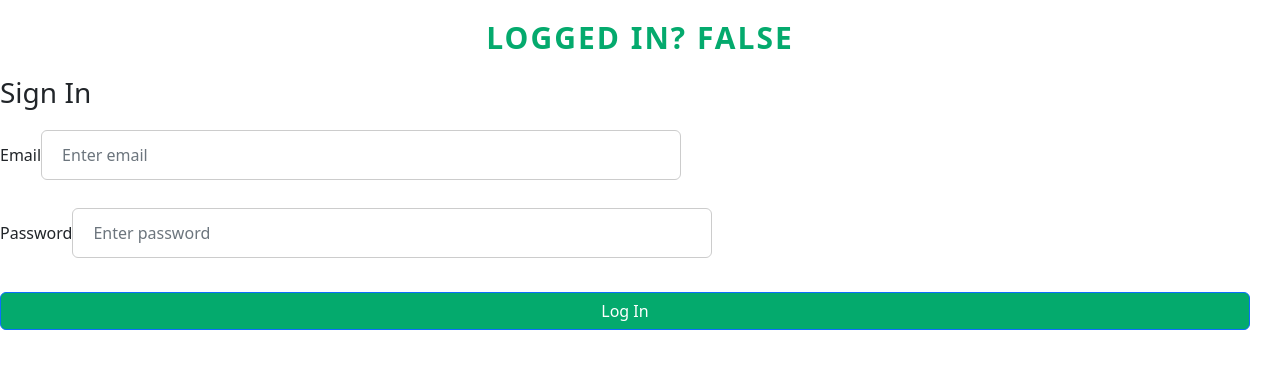
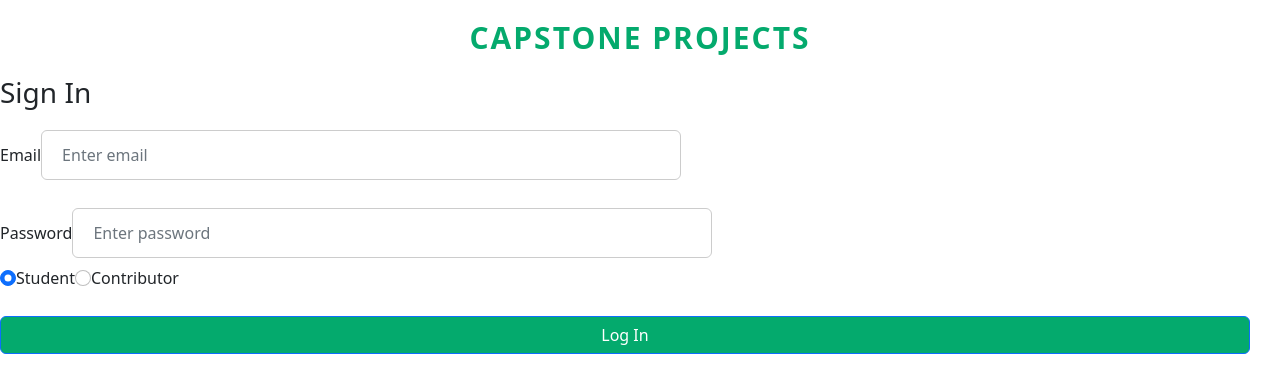
Before and after one commit to shaddev/Hack-WashU-2022, a React (Create React App) app in the folder webapp/: page /login in a window 1280 px wide. Shown: the top 392 px of the page. Built offline with nearby package versions, Linux system fonts and the light colour scheme.

Commit message:
fix sign up and login

```diff
--- a/webapp/src/App.js
+++ b/webapp/src/App.js
@@ -17,7 +17,7 @@ function App() {
 
 
   const [isLoggedIn, setIsLoggedIn] = useState(false)
-  const [user, setUser] = useState({email: 'shad123', type: 'student'}) // type is 'student' or 'contributor'
+  const [user, setUser] = useState({email: null, type: null}) // type is 'student' or 'contributor'
 
   return (
     <Router>
--- a/webapp/src/components/IndexPages/Heading.js
+++ b/webapp/src/components/IndexPages/Heading.js
@@ -5,6 +5,8 @@ import "../../css/Heading.css";
 const Heading = (props) => {
   const type = props.user.type;
   const isLoggedIn = props.isLoggedIn;
+
+  const user = props.user;
 
   const navigate = useNavigate();
 
@@ -22,7 +24,7 @@ const Heading = (props) => {
 
   return (
     <div className="heading" onClick={navigateHome}>
-      <h3>Logged In? {props.isLoggedIn.toString()}</h3>
+      <h3>Capstone Projects</h3>
     </div>
   );
 };
--- a/webapp/src/components/IndexPages/LoginPage.js
+++ b/webapp/src/components/IndexPages/LoginPage.js
@@ -1,12 +1,17 @@
 import React, { useState } from "react";
 import axios from 'axios';
 import url from '../../constants/apiurl'
+import { useNavigate } from "react-router-dom";
 
 const LoginPage = (props) => {
 
     const [email, setEmail] = useState("")
     const [password, setPassword] = useState("")
+    const [type, setType] = useState("student") // default to student
+    const [user, setUser] = props.userAttributes
     const [isLoggedIn, setIsLoggedIn] = props.loggedInAttributes
+
+    const navigate = useNavigate()
 
     const onChangeEmail = (event) => {
         setEmail(event.target.value)
@@ -16,9 +21,23 @@ const LoginPage = (props) => {
         setPassword(event.target.value)
     }
 
+    const onChangeType = (event) => {
+        console.log(event.target.value)
+        setType(event.target.value)
+    }
+
     const loginHandler = (event) => {
 
-        axios.post(url+"/signin_contributor",
+        let logInUrl;
+
+        if (type === 'student'){
+            logInUrl = url + "/signin_student"
+        }
+        else{
+            logInUrl = url + "/signin_contributor"
+        }
+
+        axios.post(logInUrl,
                 {password: password,email: email},
                 {headers: {
                       "Content-Type": "application/x-www-form-urlencoded"
@@ -26,6 +45,12 @@ const LoginPage = (props) => {
             .then((response) => {
                 console.log(response)
                 setIsLoggedIn(true)
+                setUser({email: response.data.email, type: type})
+                if (type === "student") {
+                    navigate("/student/view");
+                  } else if (type === "contributor") {
+                    navigate("/contributor/view");
+                  }
             })
             .catch((err) => {
                 console.log(err)
@@ -33,9 +58,6 @@ const LoginPage = (props) => {
             .finally(() => {
                 console.log("Request complete")
             })
-        setIsLoggedIn(true)
-        console.log(email)
-        console.log(password)
     }
 
 
@@ -63,6 +85,16 @@ const LoginPage = (props) => {
                 value={password}
                 />
             </div>
+            <div>
+                    <input value="student" className="form-check-input" type="radio" name="flexRadioDefault" id="flexRadioDefault1" checked={type === 'student'} onChange={onChangeType}/>
+                    <label className="form-check-label" htmlFor="flexRadioDefault1">
+                     Student
+                    </label>
+                    <input value="contributor" className="form-check-input" type="radio" name="flexRadioDefault" id="flexRadioDefault2" checked={type === 'contributor'} onChange={onChangeType}/>
+                    <label className="form-check-label" htmlFor="flexRadioDefault2">
+                    Contributor
+                    </label>
+            </div>
             <div className="d-grid gap-2 mt-3">
                 <button className="btn btn-primary" onClick={loginHandler}>
                 Log In
--- a/webapp/src/components/IndexPages/SignUpPage.js
+++ b/webapp/src/components/IndexPages/SignUpPage.js
@@ -1,6 +1,6 @@
 import React, {useState} from "react";
 import axios from 'axios';
-import {useNavigate} from "react-router-dom"
+import {Navigate, useNavigate} from "react-router-dom"
 import url from '../../constants/apiurl'
 
 const SignUpPage = (props) => {
@@ -9,6 +9,8 @@ const SignUpPage = (props) => {
     const [password, setPassword] = useState("")
     const [fullName, setFullName] = useState("")
     const [type, setType] = useState("student") // default to student
+
+    const navigate = useNavigate()
 
     const onChangeEmail = (event) => {
         setEmail(event.target.value)
@@ -42,6 +44,7 @@ const SignUpPage = (props) => {
                 {email: email, pass_hash: password, full_name: fullName})
             .then((response) => {
                 console.log(response)
+                navigate("/login")
             })
             .catch((err) => {
                 console.log(err)
```
